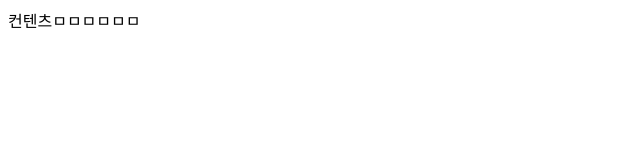
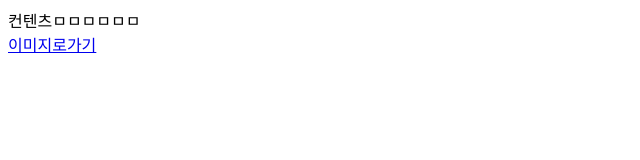
Before and after one commit to tigre911/FrontEnd, a plain HTML site: page index.html in a window 1280 px wide. Shown: the whole page, without its empty margins (0-640 px from the left). Drawn offline with Linux system fonts and the light colour scheme.

Commit message:
Update index.html

```diff
--- a/index.html
+++ b/index.html
@@ -5,6 +5,7 @@
 <title>Insert title here</title>
 </head>
 <body>
-컨텐츠ㅁㅁㅁㅁㅁㅁ
+컨텐츠ㅁㅁㅁㅁㅁㅁ<br/>
+<a href="/html5_css3/tag02_img.html">이미지로가기</a>
 </body>
 </html>
```
